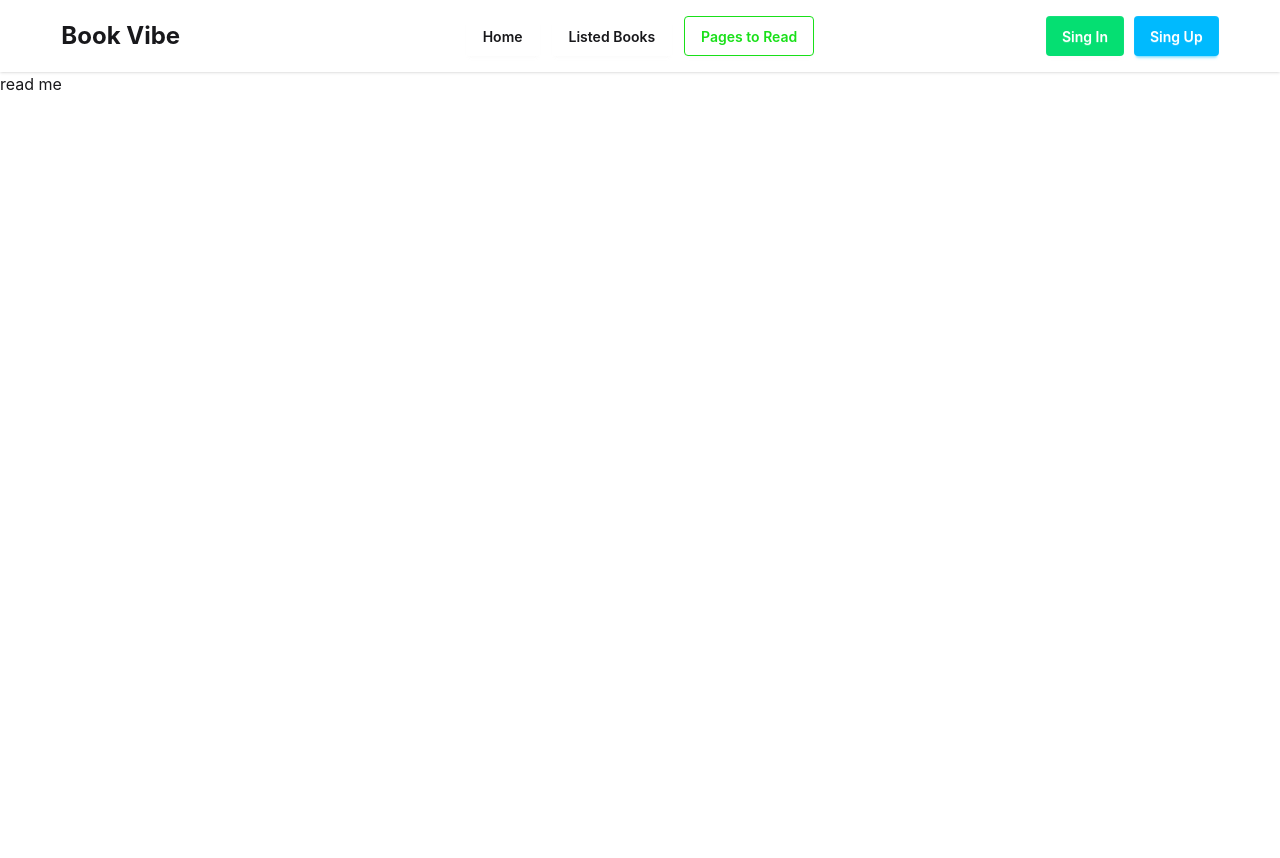
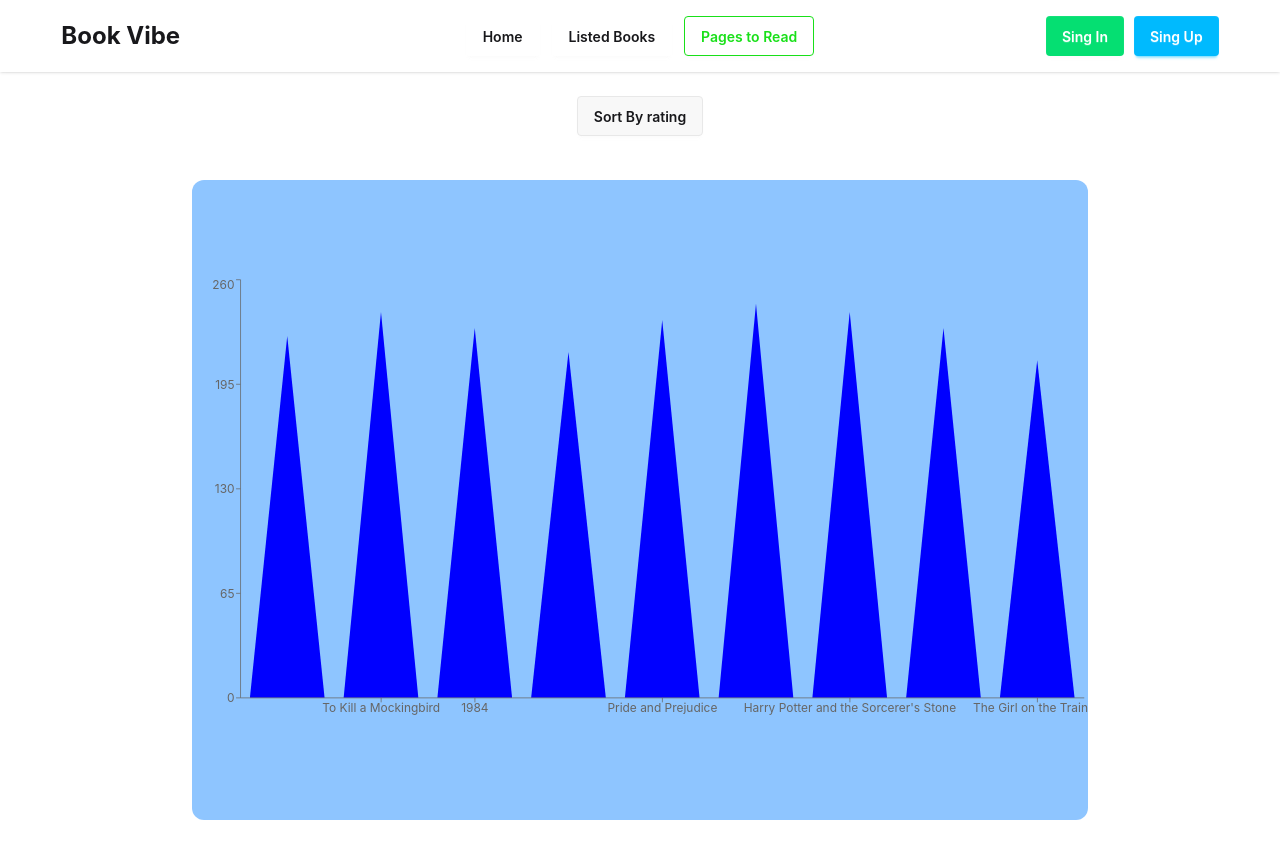
Before and after one commit to Md-Abdullah303/PH_book-vibe, a React (Vite) app: page /pagesToRead in a window 1280 px wide. Before the commit the page ends 800 px from the top, so only its background shows below. Built offline with nearby package versions, Linux system fonts and the light colour scheme.

Commit message:
added pages to read rechart section with sort by drop down

```diff
--- a/package.json
+++ b/package.json
@@ -17,6 +17,7 @@
     "react-router": "^7.14.0",
     "react-tabs": "^6.1.1",
     "react-toastify": "^11.0.5",
+    "recharts": "^3.8.1",
     "tailwindcss": "^4.2.2"
   },
   "devDependencies": {
--- a/src/Components/Pages/PagesToRead/PagesToRead.jsx
+++ b/src/Components/Pages/PagesToRead/PagesToRead.jsx
@@ -1,11 +1,79 @@
-import React from 'react';
+import React, { useState } from 'react';
+import data from '../../../../public/booksData.json'
+import { Bar, BarChart, Tooltip, XAxis, YAxis } from 'recharts';
+
+const newData = data.map(book => ({
+    name: book.bookName,
+    pages: book.totalPages,
+    rating: book.rating * 50,
+    yearOfPublished: book.yearOfPublishing,
+}))
+console.log(newData);
+
+
+export const TriangleBar = (props) => {
+    const { x, y, width, height, fill } = props;
+
+    if (x == null || y == null || width == null || height == null) {
+        return null;
+    }
+
+    const path = `
+    M ${x},${y + height}
+    L ${x + width / 2},${y}
+    L ${x + width},${y + height}
+    Z
+  `;
+
+    return <path d={path} fill={fill} />;
+};
+
+
+
+
 
 const PagesToRead = () => {
-    return (
-        <div>
-            read me
+    const [chartType, setChartType] = useState('rating')
+    return <>
+        <div className="flex  justify-center pt-5">
+            <div className="dropdown">
+                <div tabIndex={0} role="button" className="btn m-1">Sort By {chartType}</div>
+                <ul tabIndex="-1" className="dropdown-content menu bg-base-100 rounded-box z-1 w-52 p-2 shadow-sm">
+                    <li onClick={() => setChartType('rating')}><a>Rating</a></li>
+                    <li onClick={() => setChartType('pages')}><a>Pages</a></li>
+                    <li onClick={() => setChartType('yearOfPublished')}><a>Year of Published</a></li>
+                </ul>
+            </div>
         </div>
-    );
+        <div className='bg-blue-300 flex  items-center  justify-center py-5 mx-auto w-[70%] my-10 rounded-xl'>
+            <BarChart
+                width={1200}
+                height={600}
+                data={newData}
+            >
+                <XAxis dataKey={'name'}></XAxis>
+                <YAxis></YAxis>
+                <Tooltip></Tooltip>
+
+                {
+                    chartType === 'rating' && <Bar
+                        dataKey={'rating'}
+                        shape={<TriangleBar></TriangleBar>} fill="blue"></Bar>
+                }
+                {
+                    chartType === 'pages' && <Bar
+                        dataKey={'rating'}
+                        shape={<TriangleBar></TriangleBar>} fill="green"></Bar>
+                }
+                {
+                    chartType === 'yearOfPublished' && <Bar
+                        dataKey={'rating'}
+                        shape={<TriangleBar></TriangleBar>} fill="red"></Bar>
+                }
+            </BarChart>
+        </div>
+
+    </>
 };
 
 export default PagesToRead;
```
Also changed, not shown: 1 other file (tests, documents, lock files or other folders).
